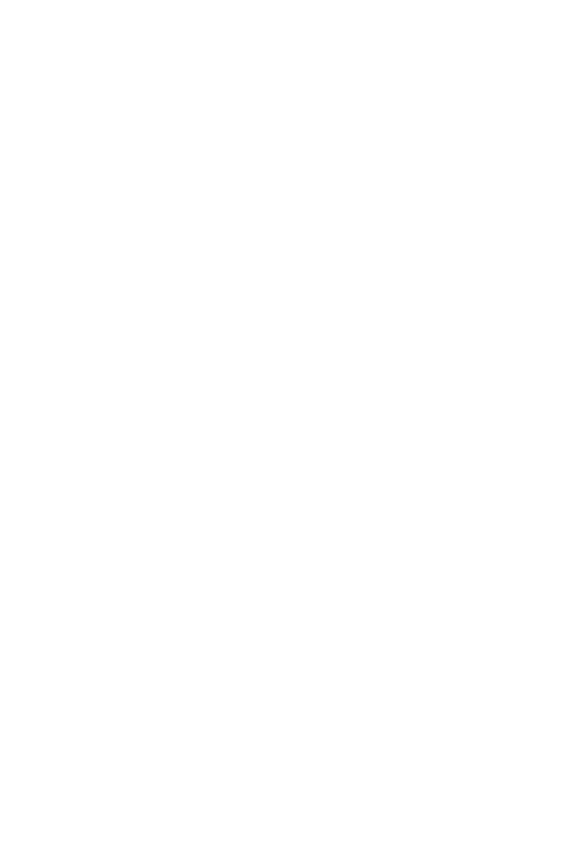
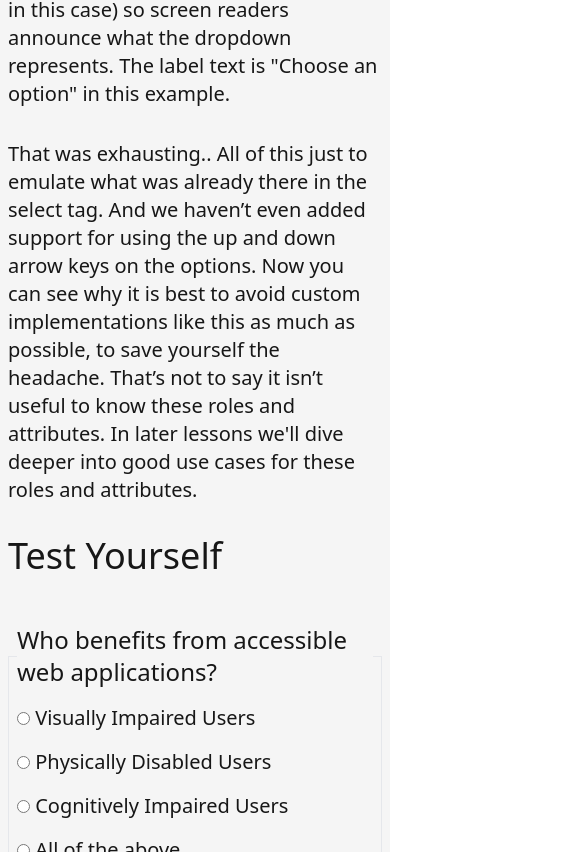
Before and after one commit to joayo13/w3bdojo, a SvelteKit app: page /lessons/lesson-1 in a window 390 px wide. Shown: the part 3411-4263 px from the top of the page, 579 px wide, since content can reach past the window. Before the commit the page ends 2691 px from the top, so only its background shows below. Built offline with nearby package versions, Linux system fonts and the light colour scheme.

Commit message:
added submit and formatting to quiz, also added responsive code snippet

```diff
--- a/src/app.css
+++ b/src/app.css
@@ -14,6 +14,9 @@
 }
 .tab-button {
 	animation: rainbow 2s forwards infinite;
+}
+.submit-button {
+	@apply rounded-md bg-neutral-900 px-4 py-2 text-neutral-200 dark:bg-neutral-200 dark:text-neutral-900;
 }
 @keyframes rainbow {
 	100%,
--- a/src/components/Quiz.svelte
+++ b/src/components/Quiz.svelte
@@ -6,7 +6,8 @@
 	}
 </script>
 
+<h2 class="mt-8 text-4xl">Test Yourself</h2>
 <form onsubmit={(e) => handleSubmit(e)}>
 	{@render children()}
-	<button type="submit">Submit</button>
+	<button class="submit-button mt-8" type="submit">Submit</button>
 </form>
--- a/src/components/RadioGroup.svelte
+++ b/src/components/RadioGroup.svelte
@@ -7,11 +7,11 @@
 	const isCorrect = () => selectedOption === correctAnswer;
 </script>
 
-<fieldset>
-	<legend>{name}</legend>
+<fieldset class="mt-12 flex flex-col gap-4 border px-2">
+	<legend class="mb-4 text-2xl">{name}</legend>
 	{#each options as option}
 		<label>
-			<input type="radio" {name} value={option} bind:group={selectedOption} />
+			<input type="radio" required {name} value={option} bind:group={selectedOption} />
 			{option}
 		</label>
 	{/each}
--- a/src/routes/lessons/lesson-1/+page.svelte
+++ b/src/routes/lessons/lesson-1/+page.svelte
@@ -64,12 +64,14 @@
 	would now strip away the accessibility that came with the select element. How do we handle this?
 	That is where we use roles and attributes.
 </p>
-<CodeBlock
-	language="html"
-	code="<div role='select' aria-expanded='false' aria-haspopup='listbox' tabindex='0' aria-labelledby='select-label'>
+<div class="mx-auto w-[95vw] md:w-[26rem] lg:w-[40rem]">
+	<CodeBlock
+		language="html"
+		code="<div role='select' aria-expanded='false' aria-haspopup='listbox' tabindex='0' aria-labelledby='select-label'>
 	    <span id='select-label'>Choose an option</span>
 	  </div>"
-/>
+	/>
+</div>
 <h3 class="mt-8 text-2xl">Explanation of the Attributes</h3>
 <ol class="mt-2 flex flex-col gap-2">
 	<li>
@@ -110,9 +112,14 @@
 </p>
 <Quiz bind:isSubmitted
 	><RadioGroup
-		name="who's that pokemon"
-		options={['Option A', 'Option B']}
-		correctAnswer="Option A"
+		name="Who benefits from accessible web applications?"
+		options={[
+			'Visually Impaired Users',
+			'Physically Disabled Users',
+			'Cognitively Impaired Users',
+			'All of the above'
+		]}
+		correctAnswer="All of the above"
 		{isSubmitted}
 	/></Quiz
 >
```
